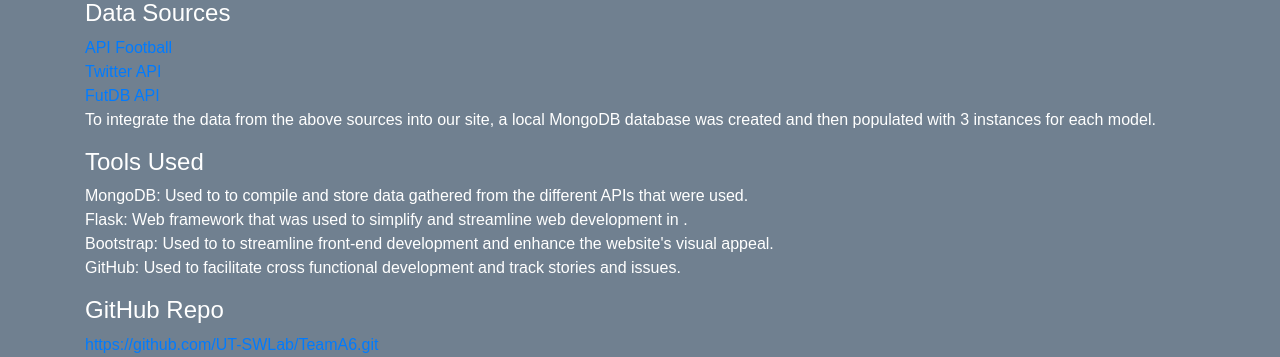
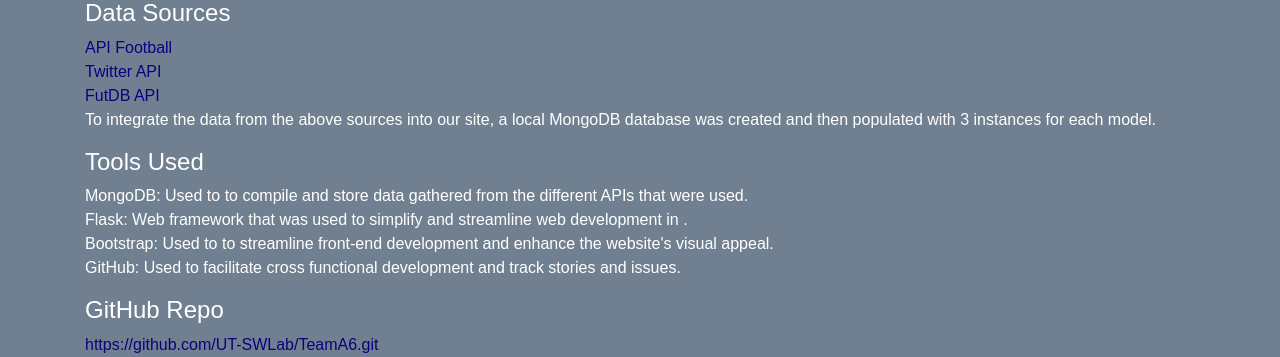
Before and after one commit to juanpaez22/ChampsDB, a Flask app: page /about in a window 1280 px wide. Shown: the part 1880-2237 px from the top of the page. Run offline with Flask 2, Linux system fonts and the light colour scheme; some libraries are stand-ins or nearby versions.

Commit message:
Change the link color on darker background so that it has more contrat

```diff
--- a/static/css/main.css
+++ b/static/css/main.css
@@ -7,3 +7,7 @@ body, html {
     margin: 0 auto;
     width: 400px;
 }
+
+.text-link {
+    color: #0B0080 !important;
+}
--- a/templates/about.html
+++ b/templates/about.html
@@ -52,14 +52,14 @@
 
           <div class="container">
             <h4 style="color: white;">Data Sources</h4>
-            <a href="https://rapidapi.com/api-sports/api/api-football/endpoints">API Football<br></a>
-            <a href="https://developer.twitter.com/en/docs/twitter-api">Twitter API<br></a>
-            <a href="https://futdb.app/">FutDB API</a>
+            <a href="https://rapidapi.com/api-sports/api/api-football/endpoints" class="text-link">API Football<br></a>
+            <a href="https://developer.twitter.com/en/docs/twitter-api" class="text-link">Twitter API<br></a>
+            <a href="https://futdb.app/" class="text-link">FutDB API</a>
             <p style="color: white;">To integrate the data from the above sources into our site, a local MongoDB database was created and then populated with 3 instances for each model.</p>
             <h4 style="color: white;">Tools Used<br></h4>
             <p style="color: white;">MongoDB: Used to to compile and store data gathered from the different APIs that were used.<br>Flask: Web framework that was used to simplify and streamline web development in .<br>Bootstrap: Used to to streamline front-end development and enhance the website's visual appeal.<br>GitHub: Used to facilitate cross functional development and track stories and issues.<br></p>
             <h4 style="color: white;">GitHub Repo<br></h4>
-            <a href="https://github.com/UT-SWLab/TeamA6.git">https://github.com/UT-SWLab/TeamA6.git<br></a>
+            <a href="https://github.com/UT-SWLab/TeamA6.git" class="text-link">https://github.com/UT-SWLab/TeamA6.git<br></a>
             <!-- <p class="lead">
               <a class="btn btn-primary btn-lg" href="#" role="button">Learn more</a>
             </p> -->
--- a/templates/base.html
+++ b/templates/base.html
@@ -1,23 +1,30 @@
 <!DOCTYPE html>
 <html lang="en">
+
 <head>
+  <!-- Bootstrap -->
   <link rel="stylesheet" href="https://maxcdn.bootstrapcdn.com/bootstrap/4.5.2/css/bootstrap.min.css">
   <script src="https://ajax.googleapis.com/ajax/libs/jquery/3.5.1/jquery.min.js"></script>
   <script src="https://cdnjs.cloudflare.com/ajax/libs/popper.js/1.16.0/umd/popper.min.js"></script>
   <script src="https://maxcdn.bootstrapcdn.com/bootstrap/4.5.2/js/bootstrap.min.js"></script>
+
+  <!-- our CSS -->
+  <link rel="stylesheet" type="text/css" href="{{ url_for('static', filename='css/main.css') }}">
+
+  <!-- meta info -->
   <meta charset="UTF-8">
   <meta name="viewport" content="width=device-width, initial-scale=1.0">
   <meta http-equiv="X-UA-Compatible" content="ie=edge">
-	<link rel="stylesheet" href="{{ url_for('static', filename='css/main.css') }}">
   {% block head %}{% endblock %}
 </head>
+
 <body style="background-color: slategray;">
   <nav class="navbar navbar-expand-lg navbar-dark bg-dark fixed-top scrolling-navbar">
     <!-- Brand -->
     <a class="navbar-brand" href="/">
       <img src="https://i.ibb.co/qWBgZTh/Champions-DB-3.png" alt="ChampionsDB 19-20" style="width:110px;"></a>
 
-		<!-- Toggler/collapsibe Button -->
+    <!-- Toggler/collapsible Button -->
     <button class="navbar-toggler" type="button" data-toggle="collapse" data-target="#collapsibleNavbar">
       <span class="navbar-toggler-icon"></span>
     </button>
```
Also changed, not shown: templates/instance_match.html (+4 -3 lines). Lines whose indentation alone changed are shown as unchanged.
